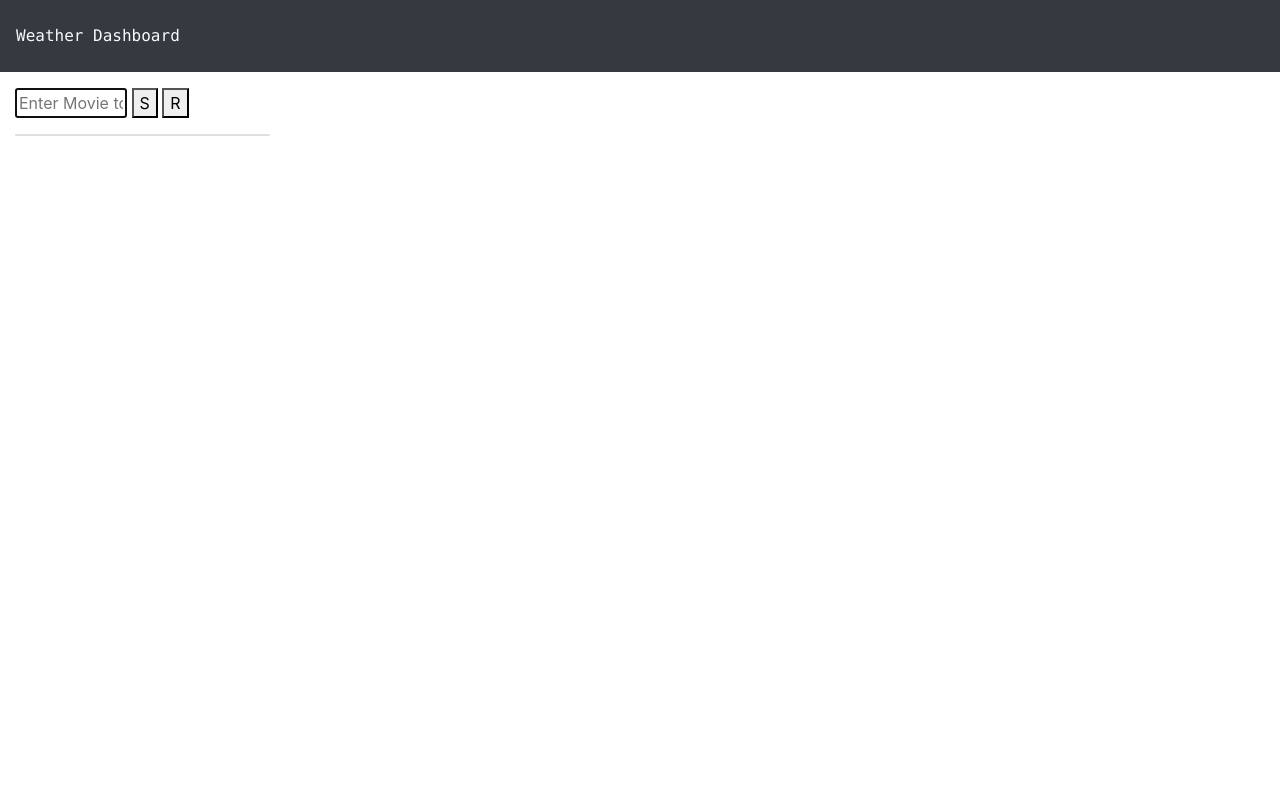
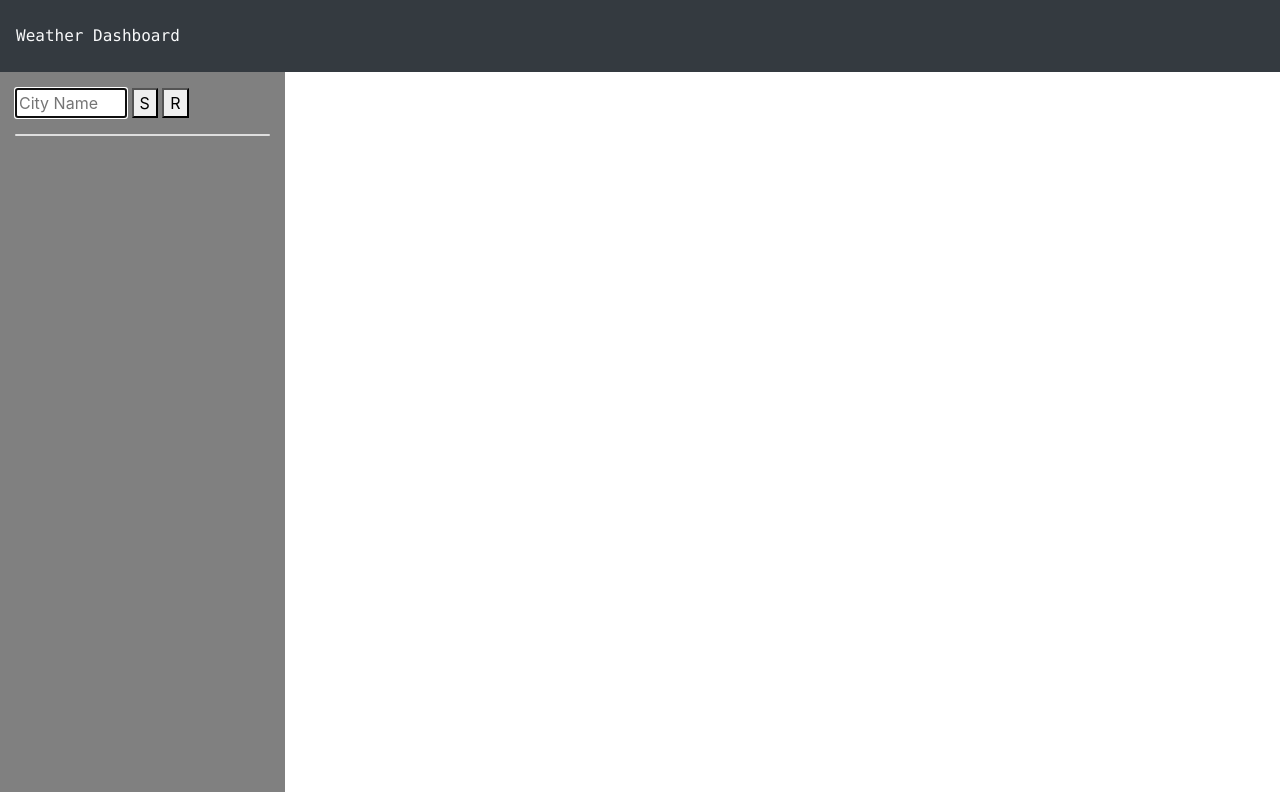
Before and after one commit to jimit1/weather-app, a plain HTML site: page index.html in a window 1280 px wide. Drawn offline with nearby package versions, Linux system fonts and the light colour scheme.

Commit message:
linking style sheet

```diff
--- a/app.js
+++ b/app.js
@@ -81,7 +81,7 @@ $(document).ready(function () {
     );
     for (var i = 1; i < 6; i++) {
       $("#forecast").append(`
-      <div class="card ml-3" style="max-width: 9rem;">
+      <div class="card ml-3 mb-3" style="max-width: 9rem;">
         <div class="card-body bg-dark text-light">
           <h5 class="card-title">${timeConverter(res.daily[i].dt).date}</h5>
           <div class="card-text">${res.daily[i].weather[0].main}</div>
--- a/index.html
+++ b/index.html
@@ -9,6 +9,7 @@
       integrity="sha384-Vkoo8x4CGsO3+Hhxv8T/Q5PaXtkKtu6ug5TOeNV6gBiFeWPGFN9MuhOf23Q9Ifjh"
       crossorigin="anonymous"
     />
+    <link rel="stylesheet" href="style.css" />
     <title>Weather App</title>
   </head>
   <body>
@@ -25,7 +26,7 @@
               autofocus
               id="textInput"
               type="text"
-              placeholder="Enter Movie to search"
+              placeholder="City Name"
               style="max-width: 7rem;"
             />
             <button id="submitBtn" style="max-width: 2rem;">S</button>
```
